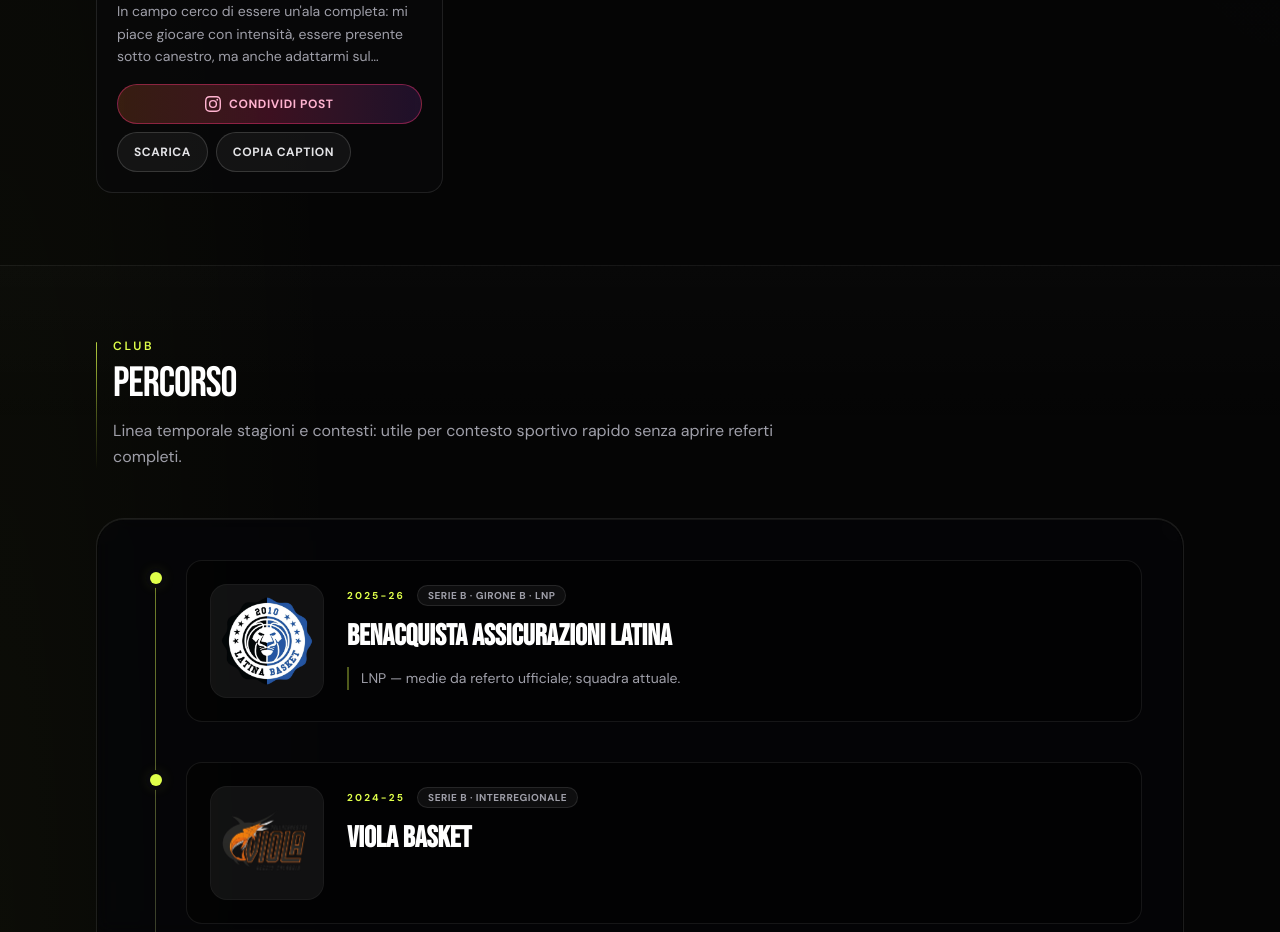
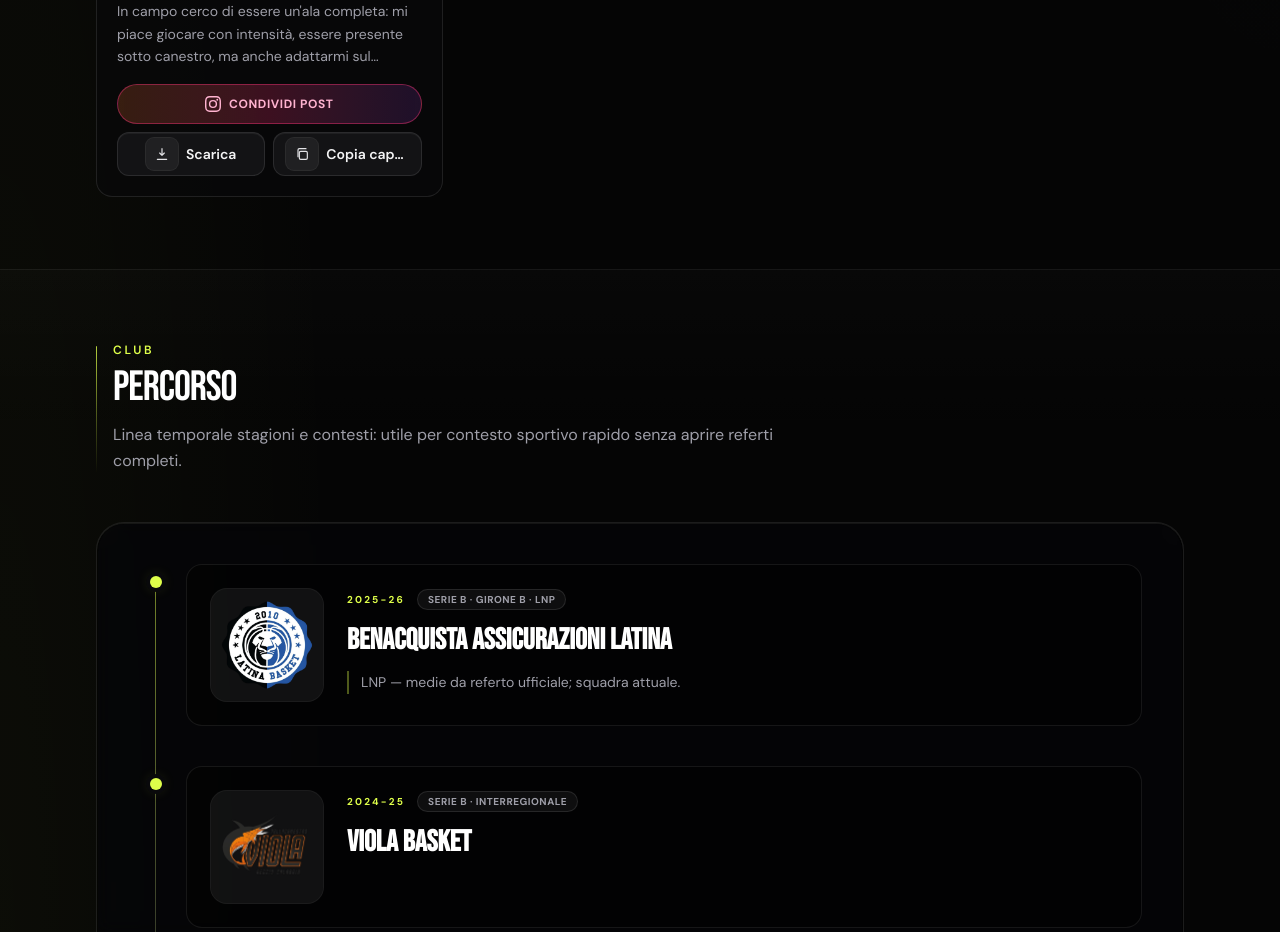
Before and after one commit to Salvo934/giocatoribasket, a Next.js app: page /ilario-simonetti in a window 1280 px wide. Shown: the part 10500-11432 px from the top of the page. Built offline with nearby package versions, Linux system fonts and the light colour scheme; no server answers.

Commit message:
aggiornamento

```diff
--- a/components/profile/SocialMediaKitPanel.tsx
+++ b/components/profile/SocialMediaKitPanel.tsx
@@ -28,6 +28,33 @@
     </svg>
   );
 }
+
+function IconDownload({ className }: { className?: string }) {
+  return (
+    <svg className={className} viewBox="0 0 24 24" fill="none" stroke="currentColor" strokeWidth={1.75} aria-hidden>
+      <path strokeLinecap="round" strokeLinejoin="round" d="M12 4v10m0 0l-3.5-3.5M12 14l3.5-3.5M5 20h14" />
+    </svg>
+  );
+}
+
+function IconCopy({ className }: { className?: string }) {
+  return (
+    <svg className={className} viewBox="0 0 24 24" fill="none" stroke="currentColor" strokeWidth={1.75} aria-hidden>
+      <rect x="8" y="8" width="12" height="12" rx="2" />
+      <path strokeLinecap="round" d="M6 16V6a2 2 0 012-2h10" />
+    </svg>
+  );
+}
+
+function IconCheck({ className }: { className?: string }) {
+  return (
+    <svg className={className} viewBox="0 0 24 24" fill="none" stroke="currentColor" strokeWidth={2} aria-hidden>
+      <path strokeLinecap="round" strokeLinejoin="round" d="M5 13l4 4L19 7" />
+    </svg>
+  );
+}
+
+const secondaryActionClass = `inline-flex h-11 min-h-11 w-full items-center justify-center gap-2 rounded-xl border border-white/10 bg-zinc-900/75 px-3 text-sm font-semibold text-zinc-100 shadow-[inset_0_1px_0_0_rgba(255,255,255,0.05)] transition hover:border-white/18 hover:bg-zinc-900 active:bg-zinc-800/90 [-webkit-tap-highlight-color:transparent] ${focusRing}`;
 
 function KitCard({ item }: { item: SocialKitAsset }) {
   const [copyState, setCopyState] = useState<"idle" | "ok" | "err">("idle");
@@ -93,21 +120,49 @@
             {shareLabel}
           </button>
 
-          <div className="flex flex-wrap gap-2">
-            <a
-              href={item.src}
-              download={item.downloadName ?? true}
-              className={`inline-flex h-10 items-center justify-center rounded-full border border-white/15 bg-white/5 px-4 text-xs font-bold uppercase tracking-wider text-zinc-200 transition hover:border-white/25 hover:bg-white/8 ${focusRing}`}
-            >
-              Scarica
+          <div
+            className={
+              item.caption
+                ? "grid grid-cols-2 gap-2"
+                : "grid grid-cols-1"
+            }
+          >
+            <a href={item.src} download={item.downloadName ?? true} className={secondaryActionClass}>
+              <span className="flex size-8 shrink-0 items-center justify-center rounded-lg bg-white/6 text-zinc-200 ring-1 ring-white/10">
+                <IconDownload className="size-4" />
+              </span>
+              <span className="min-w-0 truncate">Scarica</span>
             </a>
             {item.caption ? (
               <button
                 type="button"
                 onClick={() => void copyCaption()}
-                className={`inline-flex h-10 items-center justify-center rounded-full border border-white/15 bg-white/5 px-4 text-xs font-bold uppercase tracking-wider text-zinc-200 transition hover:border-white/25 hover:bg-white/8 ${focusRing}`}
+                className={`${secondaryActionClass} ${
+                  copyState === "ok"
+                    ? "border-accent/35 bg-accent/10 text-accent"
+                    : copyState === "err"
+                      ? "border-red-500/35 bg-red-500/10 text-red-300"
+                      : ""
+                }`}
               >
-                {copyState === "ok" ? "Copiato" : copyState === "err" ? "Errore" : "Copia caption"}
+                <span
+                  className={`flex size-8 shrink-0 items-center justify-center rounded-lg ring-1 ${
+                    copyState === "ok"
+                      ? "bg-accent/15 text-accent ring-accent/25"
+                      : copyState === "err"
+                        ? "bg-red-500/15 text-red-300 ring-red-500/25"
+                        : "bg-white/6 text-zinc-200 ring-white/10"
+                  }`}
+                >
+                  {copyState === "ok" ? (
+                    <IconCheck className="size-4" />
+                  ) : (
+                    <IconCopy className="size-4" />
+                  )}
+                </span>
+                <span className="min-w-0 truncate">
+                  {copyState === "ok" ? "Copiata" : copyState === "err" ? "Errore" : "Copia caption"}
+                </span>
               </button>
             ) : null}
           </div>
```
